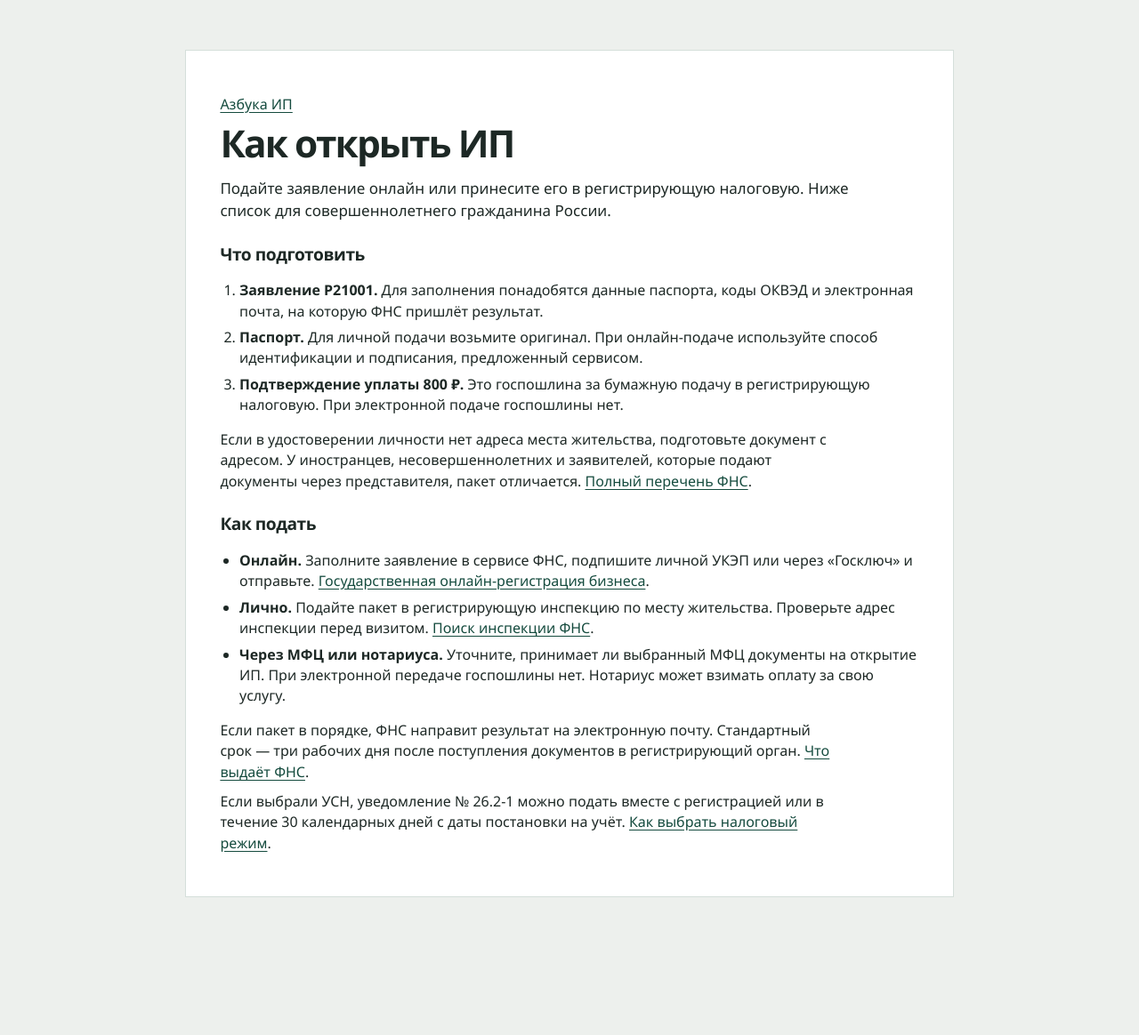
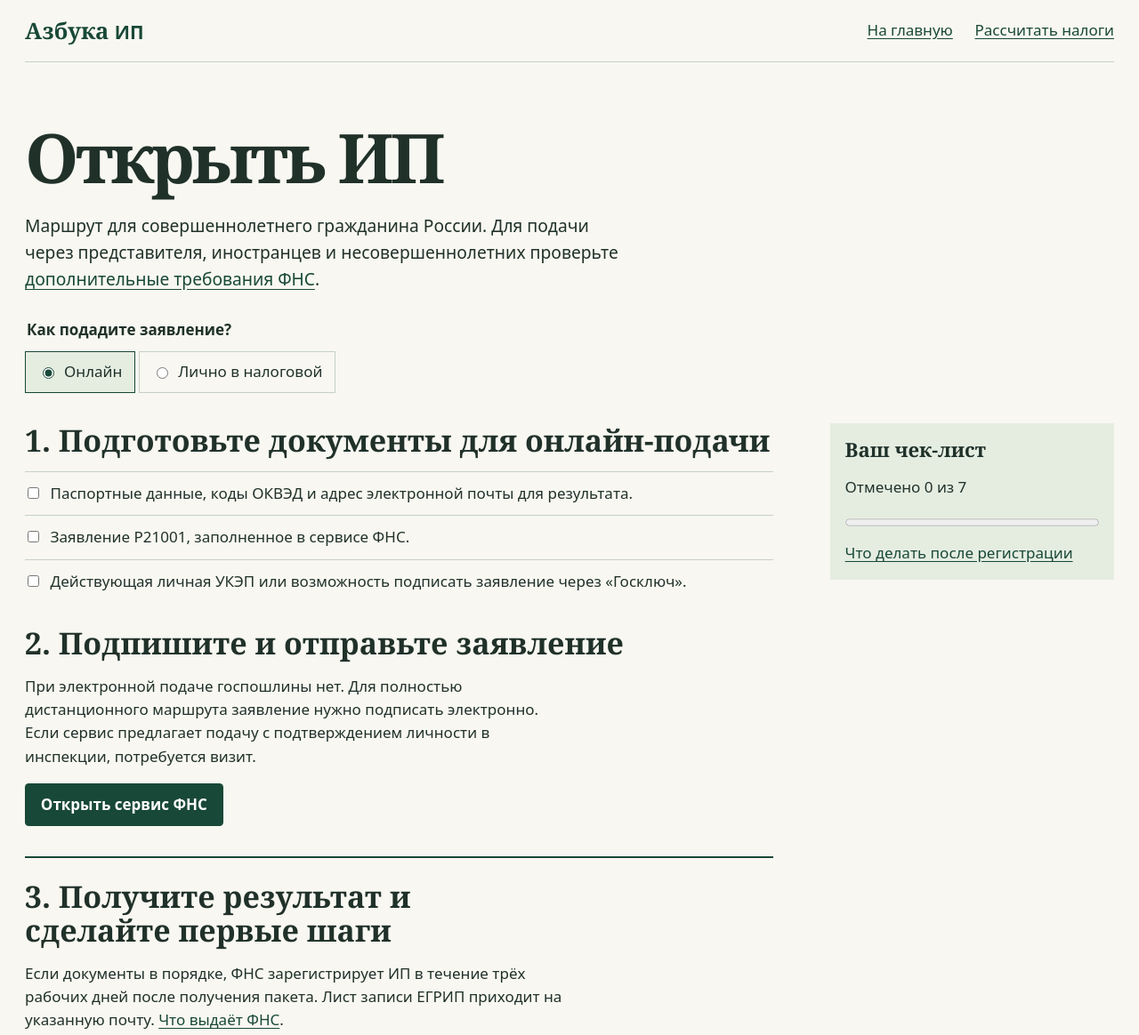
Before and after one commit to MadjahedVKaske/MadjahedVKaske.github.io, a plain HTML site: page guides/kak-otkryt-ip.html in a window 1280 px wide. Shown: the top 1164 px of the page at 89% size. Before the commit the page ends 1053 px from the top, so only its background shows below. Drawn offline with Linux system fonts and the light colour scheme.

Commit message:
Redesign Azbuka home and add two IP registration routes

```diff
--- /dev/null
+++ b/azbuka.css
@@ -0,0 +1,49 @@
+* { box-sizing: border-box; }
+[hidden] { display: none !important; }
+:root { color: #20312a; background: #f8f7f1; font: 17px/1.55 system-ui, sans-serif; --green: #184837; --line: #c7d1c5; }
+body { margin: 0; }
+a { color: var(--green); text-underline-offset: .19em; }
+a:hover { text-decoration-thickness: .14em; }
+:focus-visible { outline: 3px solid #47705d; outline-offset: 4px; }
+.wrap { width: min(72rem, calc(100% - 3rem)); margin-inline: auto; }
+.skip { position: absolute; left: 1rem; top: 1rem; transform: translateY(-250%); background: white; padding: .4rem; }
+.skip:focus { transform: none; }
+.site-head, .site-foot { display: flex; gap: 1rem 2rem; align-items: center; flex-wrap: wrap; padding-block: 1.25rem; border-bottom: 1px solid var(--line); }
+.site-head { justify-content: space-between; }
+.site-head nav { display: flex; flex-wrap: wrap; gap: .5rem 1.45rem; }
+.wordmark { font: 700 1.5rem/1 Georgia, serif; text-decoration: none; }
+.wordmark b { font-family: system-ui, sans-serif; font-size: .82em; }
+h1, h2 { font-family: Georgia, serif; line-height: 1.12; text-wrap: balance; }
+h1 { font-size: clamp(3rem, 7vw, 6.4rem); letter-spacing: -.05em; margin: 0 0 .2em; }
+h2 { font-size: clamp(1.4rem, 3vw, 2rem); margin: 0 0 .45em; }
+p { max-width: 63ch; }
+.hero { display: grid; grid-template-columns: 1.6fr 1fr; align-items: end; gap: 2rem; padding: clamp(2rem, 6vw, 5.5rem) clamp(1.1rem, 5vw, 4.5rem); background: #e5ede1; margin-top: 1.5rem; }
+.hero p, .intro { font-size: 1.13rem; }
+.primary { display: inline-block; background: var(--green); color: white; padding: .63rem 1.05rem; border-radius: .25rem; font-weight: 650; text-decoration: none; }
+.primary:hover { background: #24604a; }
+.route-links a, .directory a { display: block; padding: .65rem 0; border-top: 1px solid var(--line); }
+.route-links h2 { font-size: 1.25rem; }
+.sections { display: grid; grid-template-columns: 1fr 1fr; gap: clamp(1.5rem, 5vw, 4rem); padding: 2.5rem 0; }
+.directory, .checklist { padding: 0; margin: 0; list-style: none; }
+.site-foot { border: 0; border-top: 1px solid var(--line); }
+.registration { padding-top: clamp(2rem, 5vw, 4rem); }
+.registration h1 { font-size: clamp(3rem, 6vw, 5rem); }
+.method { border: 0; margin: 1.75rem 0; padding: 0; }
+.method legend { font-weight: 700; margin-bottom: .6rem; }
+.method label { display: inline-flex; align-items: center; gap: .5rem; padding: .55rem .8rem; margin: 0 .25rem .3rem 0; border: 1px solid var(--line); cursor: pointer; }
+.method label:has(:checked) { background: #e5ede1; border-color: var(--green); }
+input { accent-color: var(--green); }
+.journey { display: grid; grid-template-columns: minmax(0, 1fr) minmax(13rem, .38fr); gap: clamp(1.5rem, 5vw, 4rem); align-items: start; }
+.journey section h2:not(:first-child) { margin-top: 1.5rem; }
+.checklist li { border-top: 1px solid var(--line); padding: .65rem 0; }
+.checklist label { display: inline; cursor: pointer; }
+.checklist input { margin: 0 .5rem 0 .15rem; vertical-align: baseline; }
+.after { border-top: 2px solid var(--green); margin-top: 2rem; padding-top: 1.4rem; }
+.progress { padding: 1rem; background: #e5ede1; }
+.progress h2 { font-size: 1.3rem; }
+.progress progress { width: 100%; accent-color: var(--green); display: block; margin-bottom: .8rem; }
+.sources { margin-block: 1.5rem 2.5rem; }
+@media (max-width: 47rem) {
+  .wrap { width: calc(100% - 2rem); }
+  .hero, .sections, .journey { grid-template-columns: 1fr; }
+}
--- a/guides/kak-otkryt-ip.html
+++ b/guides/kak-otkryt-ip.html
@@ -3,28 +3,57 @@
 <head>
 <meta charset="utf-8">
 <meta name="viewport" content="width=device-width, initial-scale=1">
-<title>Как открыть ИП онлайн или в налоговой — Азбука ИП</title>
-<meta name="description" content="Чек-лист документов для открытия ИП, форма Р21001, госпошлина и способы подачи.">
+<title>Открыть ИП онлайн или в налоговой — Азбука ИП</title>
+<meta name="description" content="Чек-лист документов, подача заявления Р21001 онлайн или лично и шаги после регистрации ИП.">
 <link rel="canonical" href="https://ipabc.ru/guides/kak-otkryt-ip.html">
-<link rel="stylesheet" href="/style.css">
+<link rel="stylesheet" href="/azbuka.css">
+<script src="/registration.js" defer></script>
 </head>
-<body><main class="guide"><article>
-<p><a href="/">Азбука ИП</a></p>
-<h1>Как открыть ИП</h1>
-<p class="guide-lead">Подайте заявление онлайн или принесите его в регистрирующую налоговую. Ниже список для совершеннолетнего гражданина России.</p>
-<h2>Что подготовить</h2>
-<ol>
-<li><strong>Заявление Р21001.</strong> Для заполнения понадобятся данные паспорта, коды ОКВЭД и электронная почта, на которую ФНС пришлёт результат.</li>
-<li><strong>Паспорт.</strong> Для личной подачи возьмите оригинал. При онлайн-подаче используйте способ идентификации и подписания, предложенный сервисом.</li>
-<li><strong>Подтверждение уплаты 800 ₽.</strong> Это госпошлина за бумажную подачу в регистрирующую налоговую. При электронной подаче госпошлины нет.</li>
-</ol>
-<p>Если в удостоверении личности нет адреса места жительства, подготовьте документ с адресом. У иностранцев, несовершеннолетних и заявителей, которые подают документы через представителя, пакет отличается. <a href="https://www.nalog.gov.ru/rn77/related_activities/registration_ip_yl/registration_ip/order/">Полный перечень ФНС</a>.</p>
-<h2>Как подать</h2>
-<ul>
-<li><strong>Онлайн.</strong> Заполните заявление в сервисе ФНС, подпишите личной УКЭП или через «Госключ» и отправьте. <a href="https://service.nalog.ru/gosreg/">Государственная онлайн-регистрация бизнеса</a>.</li>
-<li><strong>Лично.</strong> Подайте пакет в регистрирующую инспекцию по месту жительства. Проверьте адрес инспекции перед визитом. <a href="https://service.nalog.ru/addrno.do">Поиск инспекции ФНС</a>.</li>
-<li><strong>Через МФЦ или нотариуса.</strong> Уточните, принимает ли выбранный МФЦ документы на открытие ИП. При электронной передаче госпошлины нет. Нотариус может взимать оплату за свою услугу.</li>
+<body>
+<a class="skip" href="#main">К содержанию</a>
+<header class="site-head wrap"><a class="wordmark" href="/">Азбука <b>ИП</b></a><nav aria-label="Основное меню"><a href="/" >На главную</a><a href="/#tax">Рассчитать налоги</a></nav></header>
+<main id="main" class="wrap registration">
+<h1>Открыть ИП</h1>
+<p class="intro">Маршрут для совершеннолетнего гражданина России. Для подачи через представителя, иностранцев и несовершеннолетних проверьте <a href="https://www.nalog.gov.ru/rn77/related_activities/registration_ip_yl/registration_ip/order/">дополнительные требования ФНС</a>.</p>
+<fieldset id="method" class="method" hidden><legend>Как подадите заявление?</legend><label><input name="method" type="radio" value="online" checked> Онлайн</label><label><input name="method" type="radio" value="office"> Лично в налоговой</label></fieldset>
+<div class="journey">
+<div>
+<section data-route="online">
+<h2>1. Подготовьте документы для онлайн-подачи</h2>
+<ul class="checklist">
+<li><label><input type="checkbox"> Паспортные данные, коды ОКВЭД и адрес электронной почты для результата.</label></li>
+<li><label><input type="checkbox"> Заявление Р21001, заполненное в сервисе ФНС.</label></li>
+<li><label><input type="checkbox"> Действующая личная УКЭП или возможность подписать заявление через «Госключ».</label></li>
 </ul>
-<p>Если пакет в порядке, ФНС направит результат на электронную почту. Стандартный срок — три рабочих дня после поступления документов в регистрирующий орган. <a href="https://www.nalog.gov.ru/create_business/ip/creation/registration/step4/">Что выдаёт ФНС</a>.</p>
-<p>Если выбрали УСН, уведомление № 26.2-1 можно подать вместе с регистрацией или в течение 30 календарных дней с даты постановки на учёт. <a href="/guides/vybor-nalogovogo-rezhima-ip.html">Как выбрать налоговый режим</a>.</p>
-</article></main></body></html>
+<h2>2. Подпишите и отправьте заявление</h2>
+<p>При электронной подаче госпошлины нет. Для полностью дистанционного маршрута заявление нужно подписать электронно. Если сервис предлагает подачу с подтверждением личности в инспекции, потребуется визит.</p>
+<p><a class="primary" href="https://service.nalog.ru/gosreg/">Открыть сервис ФНС</a></p>
+</section>
+<section data-route="office">
+<h2>1. Соберите документы для визита</h2>
+<ul class="checklist">
+<li><label><input type="checkbox"> Распечатанное заявление Р21001 с кодами ОКВЭД и электронной почтой.</label></li>
+<li><label><input type="checkbox"> Оригинал паспорта и документ об адресе, если в удостоверении личности адрес не указан.</label></li>
+<li><label><input type="checkbox"> Госпошлина 800 ₽ за бумажную подачу непосредственно в налоговую. Сохраните квитанцию.</label></li>
+</ul>
+<h2>2. Подайте документы лично</h2>
+<p>Найдите регистрирующую инспекцию по месту жительства. Возьмите пакет и подпишите заявление при инспекторе, если подпись заранее не удостоверена нотариально.</p>
+<p><a class="primary" href="https://service.nalog.ru/addrno.do">Найти инспекцию</a></p>
+</section>
+<section class="after" id="after">
+<h2>3. Получите результат и сделайте первые шаги</h2>
+<p>Если документы в порядке, ФНС зарегистрирует ИП в течение трёх рабочих дней после получения пакета. Лист записи ЕГРИП приходит на указанную почту. <a href="https://www.nalog.gov.ru/create_business/ip/creation/registration/step4/">Что выдаёт ФНС</a>.</p>
+<ul class="checklist">
+<li><label><input type="checkbox"> Сохраните лист записи ЕГРИП и проверьте сведения о себе.</label></li>
+<li><label><input type="checkbox"> Проверьте налоговый режим. Если выбрали УСН и не подали уведомление вместе с заявлением, срок — 30 календарных дней с постановки на учёт.</label> <a href="/guides/vybor-nalogovogo-rezhima-ip.html">Выбрать режим</a>.</li>
+<li><label><input type="checkbox"> Проверьте, понадобятся ли счёт, электронная подпись и ЭДО.</label> <a href="/#work">Подключить нужное</a>.</li>
+<li><label><input type="checkbox"> До первого расчёта с клиентом проверьте, нужна ли онлайн-касса.</label> <a href="https://www.nalog.gov.ru/create_business/ip/in_progress/kkt/">Правила ФНС</a>.</li>
+</ul>
+</section>
+</div>
+<aside id="progress" class="progress" hidden><h2>Ваш чек-лист</h2><p id="progress-text" role="status"></p><progress id="progress-bar" aria-label="Выполнение чек-листа"></progress><a href="#after">Что делать после регистрации</a></aside>
+</div>
+<p class="sources"><a href="https://www.nalog.gov.ru/rn77/related_activities/registration_ip_yl/registration_ip/order/">Официальный порядок регистрации ФНС</a></p>
+</main>
+<footer class="wrap site-foot"><a href="/">Азбука ИП</a></footer>
+</body></html>
--- /dev/null
+++ b/registration.js
@@ -0,0 +1,27 @@
+const method = document.querySelector('#method');
+const routes = [...document.querySelectorAll('[data-route]')];
+const progress = document.querySelector('#progress');
+const progressText = document.querySelector('#progress-text');
+const progressBar = document.querySelector('#progress-bar');
+const requested = new URLSearchParams(location.search).get('method');
+
+function updateProgress() {
+  const items = [...document.querySelectorAll('.checklist input')].filter(input => !input.closest('[hidden]'));
+  const done = items.filter(input => input.checked).length;
+  progressText.textContent = `Отмечено ${done} из ${items.length}`;
+  progressBar.max = items.length;
+  progressBar.value = done;
+}
+
+function showRoute() {
+  const selected = method.querySelector(':checked').value;
+  for (const route of routes) route.hidden = route.dataset.route !== selected;
+  updateProgress();
+}
+
+if (requested === 'office') method.querySelector('[value=office]').checked = true;
+method.hidden = false;
+progress.hidden = false;
+showRoute();
+method.addEventListener('change', showRoute);
+document.querySelector('.journey').addEventListener('change', updateProgress);
```
Also changed, not shown: index.html (+18 -11 lines).
